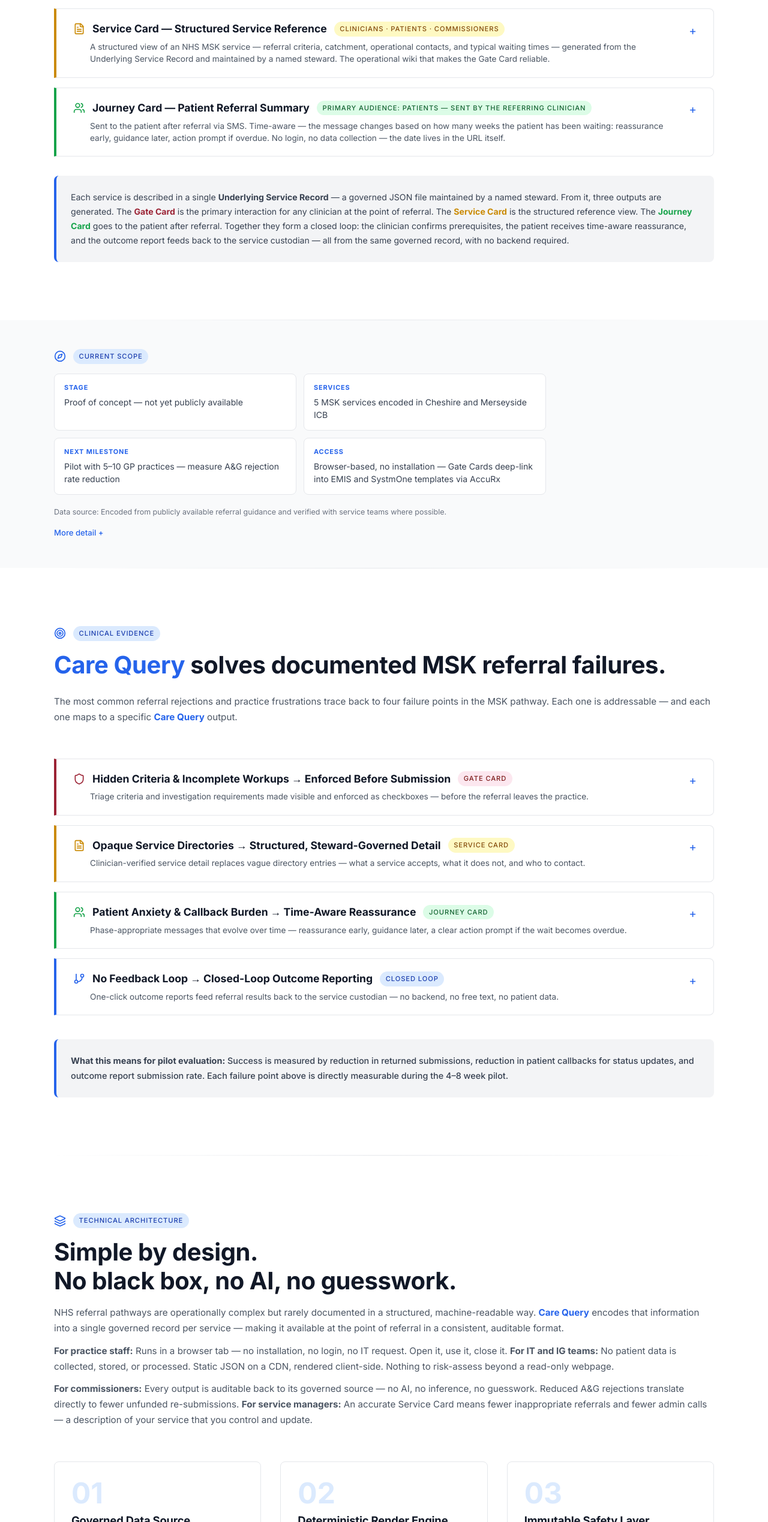
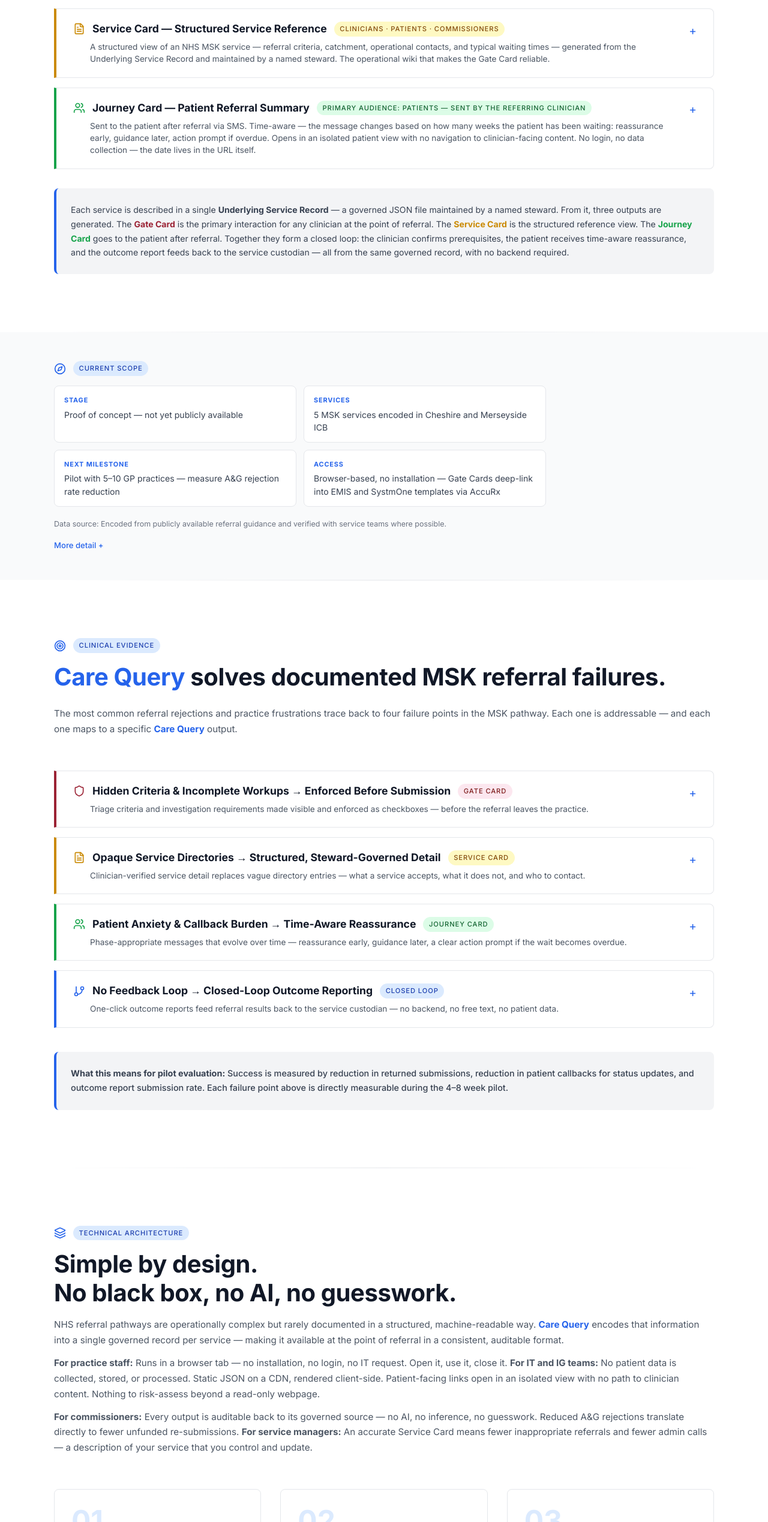
Before and after one commit to IntellTechSolutions/carequery-live-final, a React (Vite) app: page / in a window 1280 px wide. Shown: the part 2228-4766 px from the top of the page at 60% size. Built offline with nearby package versions, Linux system fonts and the light colour scheme.

Commit message:
Update App.jsx

```diff
--- a/src/App.jsx
+++ b/src/App.jsx
@@ -399,7 +399,7 @@
               tagClass: 'tag-green',
               tagLabel: 'Primary audience: Patients — sent by the referring clinician',
               borderColor: '#16a34a',
-              summary: 'Sent to the patient after referral via SMS. Time-aware — the message changes based on how many weeks the patient has been waiting: reassurance early, guidance later, action prompt if overdue. No login, no data collection — the date lives in the URL itself.',
+              summary: 'Sent to the patient after referral via SMS. Time-aware — the message changes based on how many weeks the patient has been waiting: reassurance early, guidance later, action prompt if overdue. Opens in an isolated patient view with no navigation to clinician-facing content. No login, no data collection — the date lives in the URL itself.',
               detail: (
                 <>
                   <p className="body-text" style={{ fontSize: '0.9rem', lineHeight: 1.7, color: '#4b5563', fontWeight: 400, marginBottom: '1rem' }}>
@@ -407,6 +407,9 @@
                   </p>
                   <p className="body-text" style={{ fontSize: '0.9rem', lineHeight: 1.7, color: '#4b5563', fontWeight: 400, marginBottom: '1.25rem' }}>
                     When a clinician completes the Gate Card, the URL also carries a <strong>confidence signal</strong> — telling the patient that their GP confirmed all administrative prerequisites before submitting. This transfers the clinician's diligence into patient reassurance, reducing the anxiety that drives early callbacks.
+                  </p>
+                  <p className="body-text" style={{ fontSize: '0.9rem', lineHeight: 1.7, color: '#4b5563', fontWeight: 400, marginBottom: '1.25rem' }}>
+                    <strong>Patient isolation:</strong> The Journey Card opens in a locked-down view. Header navigation, card tabs, and all routes to the clinician-facing tool are disabled. Patients see only their referral information — no administrative criteria, no service governance detail, no escape paths to clinician content. Even if an SMS gateway appends characters to the URL, the isolation remains enforced.
                   </p>
 
                   {/* Phase illustration */}
@@ -445,7 +448,7 @@
                     </div>
                   </div>
                   <div style={{ display: 'flex', gap: '0.5rem', flexWrap: 'wrap' }}>
-                    {['Time-aware phases', 'Confidence handoff', 'SMS-safe URLs', 'No data collection', 'Callback suppression'].map(t => (
+                    {['Time-aware phases', 'Confidence handoff', 'SMS-safe URLs', 'Patient isolation', 'No data collection', 'Callback suppression'].map(t => (
                       <span key={t} className="tech-pill">{t}</span>
                     ))}
                   </div>
@@ -660,7 +663,7 @@
               NHS referral pathways are operationally complex but rarely documented in a structured, machine-readable way. <span className="brand">Care Query</span> encodes that information into a single governed record per service — making it available at the point of referral in a consistent, auditable format.
             </p>
             <p className="body-text" style={{ fontSize: '0.95rem', lineHeight: 1.7, color: '#4b5563', fontWeight: 400, marginBottom: '0.75rem' }}>
-              <strong>For practice staff:</strong> Runs in a browser tab — no installation, no login, no IT request. Open it, use it, close it. <strong>For IT and IG teams:</strong> No patient data is collected, stored, or processed. Static JSON on a CDN, rendered client-side. Nothing to risk-assess beyond a read-only webpage.
+              <strong>For practice staff:</strong> Runs in a browser tab — no installation, no login, no IT request. Open it, use it, close it. <strong>For IT and IG teams:</strong> No patient data is collected, stored, or processed. Static JSON on a CDN, rendered client-side. Patient-facing links open in an isolated view with no path to clinician content. Nothing to risk-assess beyond a read-only webpage.
             </p>
             <p className="body-text" style={{ fontSize: '0.95rem', lineHeight: 1.7, color: '#4b5563', fontWeight: 400 }}>
               <strong>For commissioners:</strong> Every output is auditable back to its governed source — no AI, no inference, no guesswork. Reduced A&G rejections translate directly to fewer unfunded re-submissions. <strong>For service managers:</strong> An accurate Service Card means fewer inappropriate referrals and fewer admin calls — a description of your service that you control and update.
```
